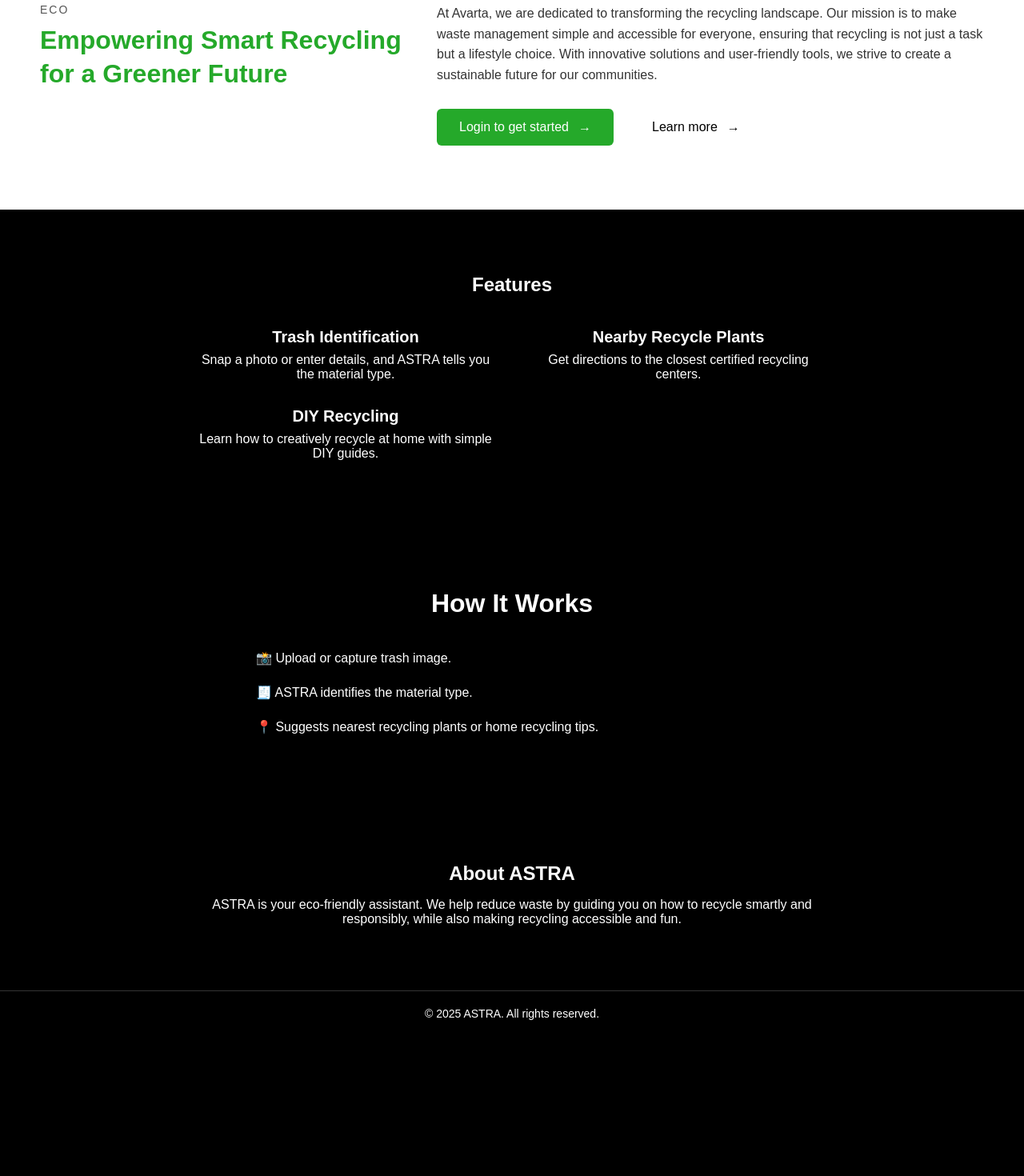
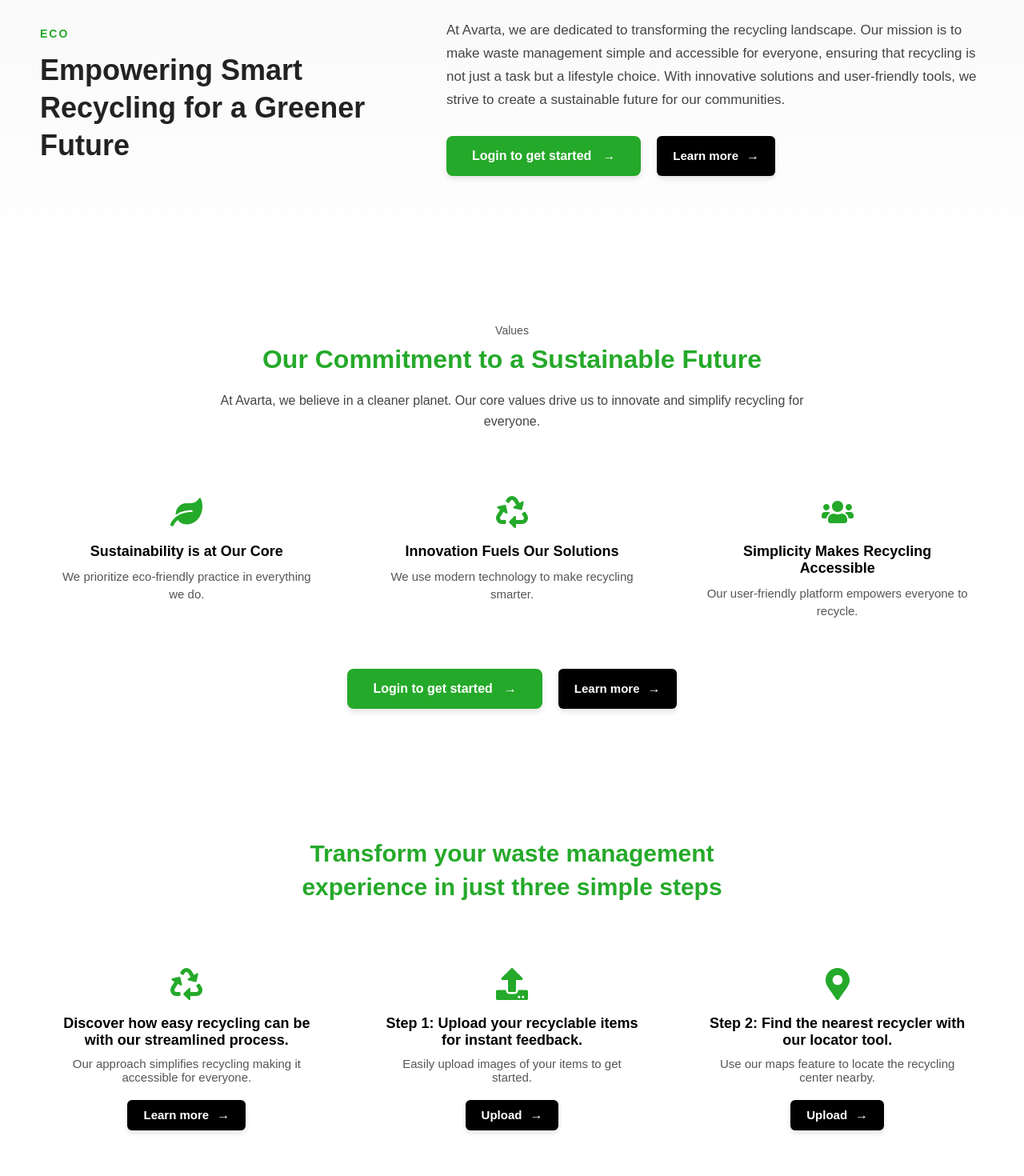
Before and after one commit to MadhavSinha007/Avarta, a React (Vite) app in the folder frontend/Avarta/: page / in a window 1280 px wide. Shown: the part 940-2410 px from the top of the page at 80% size. Before the commit the page ends 2235 px from the top, so only its background shows below. Built offline with nearby package versions, Linux system fonts and the light colour scheme.

Commit message:
Add Features and How It Works components with styling; include react-icons and enhance Hero section

```diff
--- a/frontend/Avarta/package.json
+++ b/frontend/Avarta/package.json
@@ -12,6 +12,7 @@
   "dependencies": {
     "react": "^19.1.1",
     "react-dom": "^19.1.1",
+    "react-icons": "^5.5.0",
     "react-router-dom": "^7.8.2"
   },
   "devDependencies": {
--- /dev/null
+++ b/frontend/Avarta/src/components/Features.css
@@ -0,0 +1,76 @@
+.values-section {
+    background: #fff;
+    text-align: center;
+    padding: 80px 50px;
+  }
+
+  .values-header {
+    max-width: 800px;
+    margin: 0 auto 60px;
+  }
+
+  .values-tag {
+    font-size: 14px;
+    font-weight: 500;
+    color: #555;
+    margin-bottom: 10px;
+  }
+
+  .values-title {
+    font-size: 32px;
+    font-weight: bold;
+    color: #25a92a;
+    margin-bottom: 20px;
+  }
+
+  .values-subtext {
+    font-size: 16px;
+    color: #444;
+    line-height: 1.6;
+  }
+
+  .values-grid {
+    display: grid;
+    grid-template-columns: repeat(3, 1fr);
+    gap: 40px;
+    margin-bottom: 40px;
+  }
+
+  .value-card {
+    text-align: center;
+    padding: 20px;
+  }
+
+  .value-icon {
+    font-size: 40px;
+    color: #25a92a;
+    margin-bottom: 15px;
+  }
+
+  .value-title {
+    font-size: 18px;
+    font-weight: bold;
+    color: #000;
+    margin-bottom: 10px;
+  }
+
+  .value-text {
+    font-size: 15px;
+    color: #555;
+    line-height: 1.5;
+  }
+
+  .values-buttons {
+    display: flex;
+    justify-content: center;
+    gap: 20px;
+    flex-wrap: wrap;
+  }
+
+  /* Responsive */
+  @media (max-width: 768px) {
+    .values-grid {
+      grid-template-columns: 1fr;
+      gap: 30px;
+    }
+  }
--- a/frontend/Avarta/src/components/Features.jsx
+++ b/frontend/Avarta/src/components/Features.jsx
@@ -1,22 +1,58 @@
+// ValuesSection.js
 import React from "react";
+import { FaLeaf, FaRecycle, FaUsers } from "react-icons/fa";
+import "./Features.css";
 
 const Features = () => {
   return (
-    <section style={{ padding: "80px 0", backgroundColor: "black", color: "white", textAlign: "center" }}>
-      <h2 style={{ fontSize: "24px", fontWeight: "bold", marginBottom: "40px" }}>Features</h2>
-      <div style={{ display: "grid", gridTemplateColumns: "repeat(auto-fit, minmax(300px, 1fr))", gap: "32px", maxWidth: "800px", margin: "0 auto" }}>
-        <div>
-          <h3 style={{ fontSize: "20px", fontWeight: "600", marginBottom: "8px" }}>Trash Identification</h3>
-          <p>Snap a photo or enter details, and ASTRA tells you the material type.</p>
+    <section className="values-section">
+      {/* Top Heading */}
+      <div className="values-header">
+        <p className="values-tag">Values</p>
+        <h2 className="values-title">
+          Our Commitment to a Sustainable Future
+        </h2>
+        <p className="values-subtext">
+          At Avarta, we believe in a cleaner planet. Our core values drive us to
+          innovate and simplify recycling for everyone.
+        </p>
+      </div>
+
+      {/* Values Grid */}
+      <div className="values-grid">
+        <div className="value-card">
+          <FaLeaf className="value-icon" />
+          <h3 className="value-title">Sustainability is at Our Core</h3>
+          <p className="value-text">
+            We prioritize eco-friendly practice in everything we do.
+          </p>
         </div>
-        <div>
-          <h3 style={{ fontSize: "20px", fontWeight: "600", marginBottom: "8px" }}>Nearby Recycle Plants</h3>
-          <p>Get directions to the closest certified recycling centers.</p>
+
+        <div className="value-card">
+          <FaRecycle className="value-icon" />
+          <h3 className="value-title">Innovation Fuels Our Solutions</h3>
+          <p className="value-text">
+            We use modern technology to make recycling smarter.
+          </p>
         </div>
-        <div>
-          <h3 style={{ fontSize: "20px", fontWeight: "600", marginBottom: "8px" }}>DIY Recycling</h3>
-          <p>Learn how to creatively recycle at home with simple DIY guides.</p>
+
+        <div className="value-card">
+          <FaUsers className="value-icon" />
+          <h3 className="value-title">Simplicity Makes Recycling Accessible</h3>
+          <p className="value-text">
+            Our user-friendly platform empowers everyone to recycle.
+          </p>
         </div>
+      </div>
+
+      {/* Buttons */}
+      <div className="values-buttons">
+        <button className="hero-btn green">
+          Login to get started <span className="arrow">→</span>
+        </button>
+        <button className="hero-btn white">
+          Learn more <span className="arrow">→</span>
+        </button>
       </div>
     </section>
   );
--- a/frontend/Avarta/src/components/Hero.css
+++ b/frontend/Avarta/src/components/Hero.css
@@ -1,3 +1,4 @@
+/* Hero Section Improvements */
 .hero {
   position: relative;
   display: flex;
@@ -7,36 +8,52 @@
   background-position: center;
   background-repeat: no-repeat;
   padding-left: 50px;
-    /* Replace this with your recycle bg */
-    background-image: url("../assets/BackgroundImage.png");
+  background-image: linear-gradient(rgba(0, 0, 0, 0.6), rgba(0, 0, 0, 0.3)), url("../assets/BackgroundImage.png");
+  overflow: hidden;
+  }
+
+  .hero::before {
+  content: '';
+  position: absolute;
+  top: 0;
+  left: 0;
+  width: 100%;
+  height: 100%;
+  background: linear-gradient(90deg, rgba(0,0,0,0.7) 0%, rgba(0,0,0,0.4) 50%, transparent 100%);
+  z-index: 1;
   }
 
   .hero-overlay {
   width: 100%;
   height: 100%;
-    background: rgba(0, 0, 0, 0.0); /* dark overlay */
   display: flex;
   align-items: center;
   padding-left: 50px;
+  position: relative;
+  z-index: 2;
   }
 
   .hero-content {
   max-width: 600px;
   color: white;
+  animation: fadeInUp 1s ease-out;
   }
 
   .hero-title {
   font-size: 56px;
-    font-weight: bold;
+  font-weight: 800;
   line-height: 1.2;
   margin-bottom: 20px;
+  text-shadow: 0 2px 4px rgba(0,0,0,0.5);
+  letter-spacing: -0.5px;
   }
 
   .hero-subtext {
   font-size: 18px;
-    color: #ddd;
+  color: #f0f0f0;
   margin-bottom: 30px;
   line-height: 1.6;
+  font-weight: 400;
   }
 
   .hero-buttons {
@@ -46,16 +63,17 @@
   }
 
   .hero-btn {
-    padding: 14px 28px;
-    border-radius: 6px;
+  padding: 16px 32px;
+  border-radius: 8px;
   font-size: 16px;
-    font-weight: 500;
+  font-weight: 600;
   cursor: pointer;
   border: none;
   display: flex;
   align-items: center;
-    gap: 8px;
+  gap: 10px;
   transition: all 0.3s ease;
+  box-shadow: 0 4px 6px rgba(0,0,0,0.1);
   }
 
   .hero-btn.green {
@@ -65,19 +83,128 @@
 
   .hero-btn.green:hover {
   background-color: #209125;
+  transform: translateY(-2px);
+  box-shadow: 0 6px 12px rgba(37, 169, 42, 0.25);
   }
 
   .hero-btn.white {
   background-color: white;
-    color: black;
+  color: #333;
   }
 
   .hero-btn.white:hover {
-    background-color: #f0f0f0;
+  background-color: #f8f8f8;
+  transform: translateY(-2px);
+  box-shadow: 0 6px 12px rgba(255, 255, 255, 0.25);
   }
 
   .arrow {
   font-size: 16px;
+  transition: transform 0.3s ease;
+  }
+
+  .hero-btn:hover .arrow {
+  transform: translateX(4px);
+  }
+
+  /* Info Section Improvements */
+  .info-section {
+  background: linear-gradient(to bottom, #f8f8f8, #fff);
+  padding: 100px 50px;
+  display: flex;
+  justify-content: center;
+  }
+
+  .info-container {
+  display: flex;
+  justify-content: space-between;
+  align-items: flex-start;
+  gap: 60px;
+  max-width: 1200px;
+  width: 100%;
+  }
+
+  .info-left {
+  flex: 1;
+  padding-top: 10px;
+  }
+
+  .info-tag {
+  font-size: 14px;
+  letter-spacing: 2px;
+  color: #25a92a;
+  margin-bottom: 15px;
+  font-weight: 600;
+  text-transform: uppercase;
+  }
+
+  .info-title {
+  font-size: 36px;
+  font-weight: 700;
+  color: #222;
+  line-height: 1.3;
+  margin-bottom: 20px;
+  }
+
+  .info-right {
+  flex: 1.5;
+  color: #000;
+  }
+
+  .info-text {
+  font-size: 17px;
+  line-height: 1.7;
+  margin-bottom: 30px;
+  color: #444;
+  }
+
+  .info-buttons {
+  display: flex;
+  gap: 20px;
+  flex-wrap: wrap;
+  }
+
+  .info-btn {
+  padding: 14px 28px;
+  border-radius: 6px;
+  font-size: 16px;
+  font-weight: 500;
+  cursor: pointer;
+  transition: all 0.3s ease;
+  border: 2px solid #25a92a;
+  }
+
+  .info-btn.primary {
+  background-color: #25a92a;
+  color: white;
+  }
+
+  .info-btn.primary:hover {
+  background-color: #209125;
+  transform: translateY(-2px);
+  box-shadow: 0 4px 8px rgba(37, 169, 42, 0.3);
+  }
+
+  .info-btn.secondary {
+  background-color: transparent;
+  color: #25a92a;
+  }
+
+  .info-btn.secondary:hover {
+  background-color: rgba(37, 169, 42, 0.1);
+  transform: translateY(-2px);
+  }
+
+  /* Animations */
+  @keyframes fadeInUp {
+  from {
+  opacity: 0;
+  transform: translateY(20px);
+  }
+  to {
+  opacity: 1;
+  transform: translateY(0);
+  }
   }
 
   /* ✅ Responsive design */
@@ -88,12 +215,22 @@
   .hero-subtext {
   font-size: 16px;
   }
+
+  .info-title {
+  font-size: 32px;
+  }
   }
 
   @media (max-width: 768px) {
-    .hero-overlay {
+  .hero, .hero-overlay {
   padding-left: 5%;
   padding-right: 5%;
+  text-align: center;
+  justify-content: center;
+  }
+
+  .hero::before {
+  background: linear-gradient(rgba(0,0,0,0.6), rgba(0,0,0,0.4));
   }
 
   .hero-title {
@@ -107,74 +244,55 @@
   .hero-buttons {
   flex-direction: column;
   gap: 12px;
+  align-items: center;
+  }
+
+  .info-section {
+  padding: 60px 30px;
+  }
+
+  .info-container {
+  flex-direction: column;
+  gap: 30px;
+  }
+
+  .info-buttons {
+  justify-content: center;
   }
   }
 
   @media (max-width: 480px) {
   .hero-title {
-      font-size: 28px;
+  font-size: 32px;
   }
   .hero-subtext {
   font-size: 14px;
   }
+
+  .hero-btn {
+  padding: 14px 24px;
+  font-size: 15px;
   }
 
-  /* Info Section */
   .info-section {
-  background: #fff;
-  padding: 80px 50px;
-  display: flex;
-  justify-content: center;
-}
-
-.info-container {
-  display: flex;
-  justify-content: space-between;
-  align-items: flex-start;
-  gap: 40px;
-  max-width: 1200px;
-  width: 100%;
-}
-
-.info-left {
-  flex: 1;
-}
-
-.info-tag {
-  font-size: 14px;
-  letter-spacing: 2px;
-  color: #555;
-  margin-bottom: 10px;
+  padding: 50px 20px;
   }
 
   .info-title {
-  font-size: 32px;
-  font-weight: bold;
-  color: #25a92a;
-  line-height: 1.3;
-}
-
-.info-right {
-  flex: 1.5;
-  color: #000;
+  font-size: 28px;
   }
 
   .info-text {
   font-size: 16px;
-  line-height: 1.6;
-  margin-bottom: 30px;
-  color: #333;
   }
 
   .info-buttons {
-  display: flex;
-  gap: 20px;
-  flex-wrap: wrap;
+  flex-direction: column;
   }
 
-/* Responsive */
-@media (max-width: 768px) {
-  .info-container {
-    flex-direction: column;
+  .info-btn {
+  width: 100%;
+  text-align: center;
+  justify-content: center;
   }
   }
--- a/frontend/Avarta/src/components/HowItWorks.jsx
+++ b/frontend/Avarta/src/components/HowItWorks.jsx
@@ -1,16 +1,61 @@
+// StepsSection.js
 import React from "react";
+import { FaRecycle, FaUpload, FaMapMarkerAlt } from "react-icons/fa";
+import "./Steps.css";
 
 const HowItWorks = () => {
-return (
-    <section style={{ padding: "5rem 0", backgroundColor: "black", color: "white", textAlign: "center" }}>
-        <h2 style={{ fontSize: "2rem", fontWeight: "bold", marginBottom: "2.5rem" }}>How It Works</h2>
-        <ol style={{ listStyle: "none", padding: 0, margin: "0 auto", maxWidth: "40rem", textAlign: "left" }}>
-            <li style={{ marginBottom: "1.5rem" }}>📸 Upload or capture trash image.</li>
-            <li style={{ marginBottom: "1.5rem" }}>🧾 ASTRA identifies the material type.</li>
-            <li>📍 Suggests nearest recycling plants or home recycling tips.</li>
-        </ol>
+  return (
+    <section className="steps-section">
+      {/* Heading */}
+      <div className="steps-header">
+        <h2 className="steps-title">
+          Transform your waste management <br /> experience in just three simple steps
+        </h2>
+      </div>
+
+      {/* Steps Grid */}
+      <div className="steps-grid">
+        <div className="step-card">
+          <FaRecycle className="step-icon" />
+          <h3 className="step-title">
+            Discover how easy recycling can be with our streamlined process.
+          </h3>
+          <p className="step-text">
+            Our approach simplifies recycling making it accessible for everyone.
+          </p>
+          <button className="hero-btn white">
+            Learn more <span className="arrow">→</span>
+          </button>
+        </div>
+
+        <div className="step-card">
+          <FaUpload className="step-icon" />
+          <h3 className="step-title">
+            Step 1: Upload your recyclable items for instant feedback.
+          </h3>
+          <p className="step-text">
+            Easily upload images of your items to get started.
+          </p>
+          <button className="hero-btn white">
+            Upload <span className="arrow">→</span>
+          </button>
+        </div>
+
+        <div className="step-card">
+          <FaMapMarkerAlt className="step-icon" />
+          <h3 className="step-title">
+            Step 2: Find the nearest recycler with our locator tool.
+          </h3>
+          <p className="step-text">
+            Use our maps feature to locate the recycling center nearby.
+          </p>
+          <button className="hero-btn white">
+            Upload <span className="arrow">→</span>
+          </button>
+        </div>
+      </div>
     </section>
-);
+  );
 };
 
 export default HowItWorks;
--- /dev/null
+++ b/frontend/Avarta/src/components/Steps.css
@@ -0,0 +1,72 @@
+.steps-section {
+    background: #fff;
+    text-align: center;
+    padding: 80px 50px;
+  }
+
+  .steps-header {
+    margin-bottom: 60px;
+  }
+
+  .steps-title {
+    font-size: 30px;
+    font-weight: bold;
+    color: #25a92a;
+    line-height: 1.4;
+  }
+
+  .steps-grid {
+    display: grid;
+    grid-template-columns: repeat(3, 1fr);
+    gap: 40px;
+  }
+
+  .step-card {
+    background: #fff;
+    padding: 20px;
+    text-align: center;
+  }
+
+  .step-icon {
+    font-size: 40px;
+    color: #25a92a;
+    margin-bottom: 15px;
+  }
+
+  .step-title {
+    font-size: 18px;
+    font-weight: bold;
+    color: #000;
+    margin-bottom: 10px;
+  }
+
+  .step-text {
+    font-size: 15px;
+    color: #555;
+    margin-bottom: 20px;
+  }
+
+  .hero-btn.white {
+    background: black;
+    color: white;
+    padding: 10px 20px;
+    font-size: 15px;
+    border-radius: 6px;
+    cursor: pointer;
+    display: inline-flex;
+    align-items: center;
+    gap: 6px;
+    transition: all 0.3s ease;
+  }
+
+  .hero-btn.white:hover {
+    background: #333;
+  }
+
+  /* Responsive */
+  @media (max-width: 768px) {
+    .steps-grid {
+      grid-template-columns: 1fr;
+      gap: 30px;
+    }
+  }
```
Also changed, not shown: 1 other file (tests, documents, lock files or other folders). Lines whose indentation alone changed are shown as unchanged.
